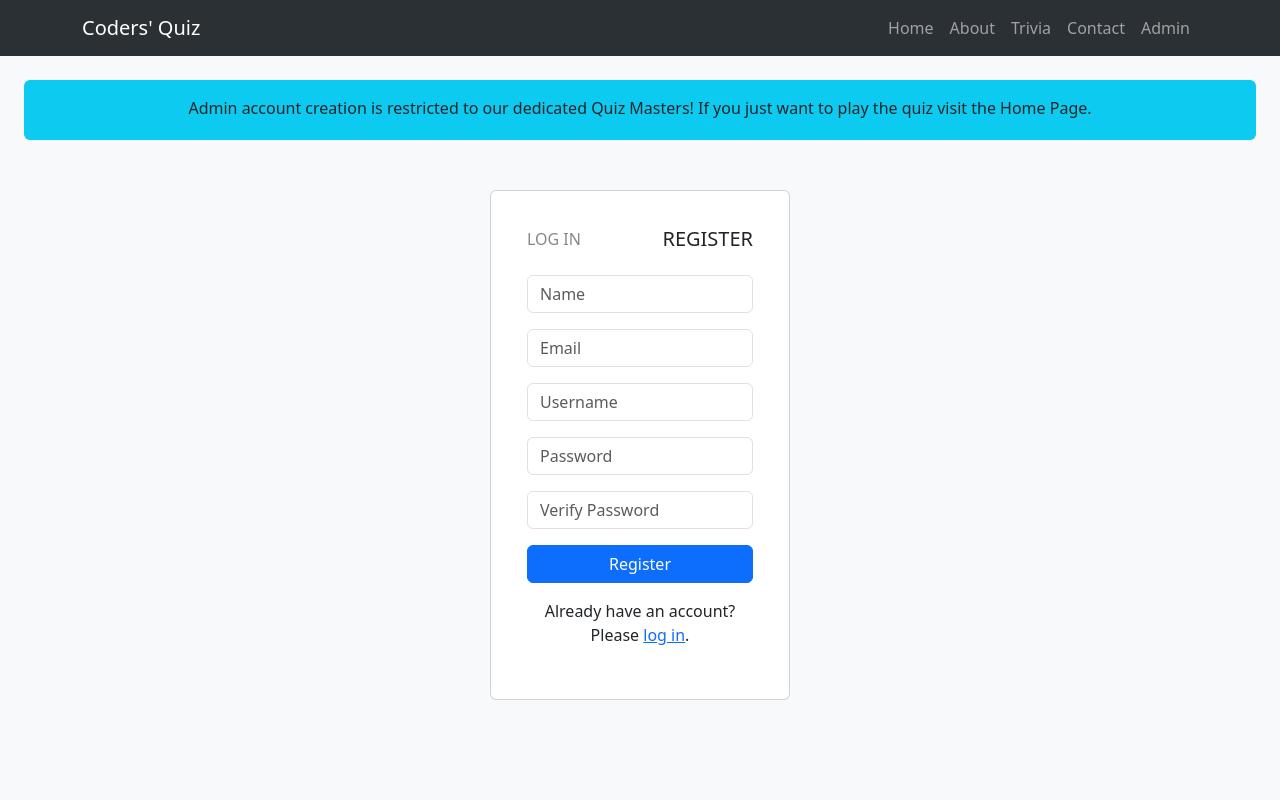
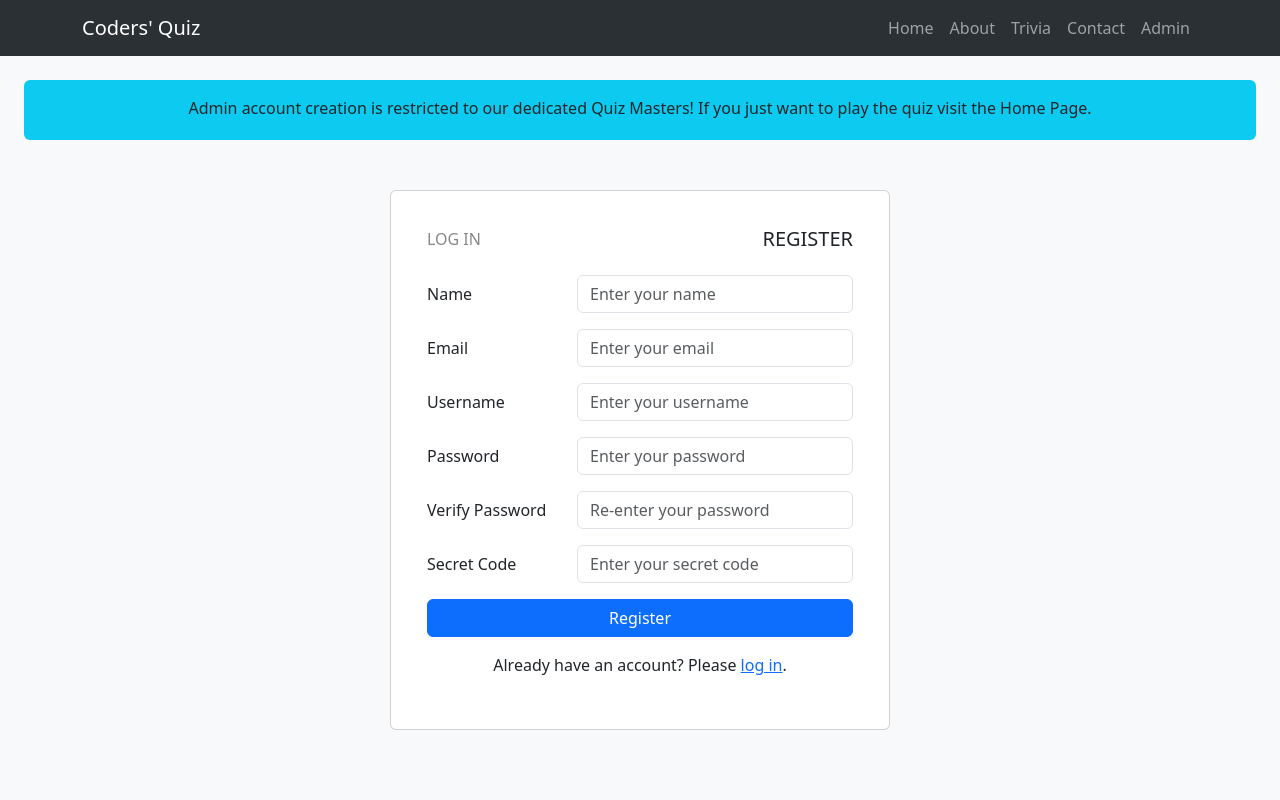
Before and after one commit to ALLHUBS-Jan-2024-Liftoff/liftoff-curious, a React (Create React App) app in the folder quiz-ui/: page /register in a window 1280 px wide. Shown: the top 800 px of the page. Built offline with nearby package versions, Linux system fonts and the light colour scheme.

Commit message:
Added Secret Code, Form Lebels for Login/Register, Handled partial attempt on trivia

```diff
--- a/quiz-ui/src/pages/TriviaPage.jsx
+++ b/quiz-ui/src/pages/TriviaPage.jsx
@@ -61,7 +61,7 @@ const TriviaPage = () => {
     const handleSubmit = () => {
         let correctAnswers = 0;
         questions.forEach((question, index) => {
-            if (answers[index] === question.correct_answer) {
+            if (answers[index] && answers[index] === question.correct_answer) {
                 correctAnswers++;
             }
         });
@@ -136,7 +136,7 @@ const TriviaPage = () => {
                                 <div key={index} className="mb-3 p-3 border rounded">
                                     <p>{he.decode(question.question)}</p>
                                     <p>
-                                        Your answer: <span className="fw-normal">{he.decode(answers[index])}</span>
+                                        Your answer: <span className="fw-normal">{he.decode(answers[index] || "No answer")}</span>
                                         {answers[index] === question.correct_answer ? (
                                             <span className="badge bg-success ms-2">✓ Correct</span>
                                         ) : (
--- a/quiz-ui/src/routes/Login.jsx
+++ b/quiz-ui/src/routes/Login.jsx
@@ -7,47 +7,59 @@ import AuthContext from '../context/AuthContext';
 const Login = () => {
   const [username, setUsername] = useState('');
   const [password, setPassword] = useState('');
+  const [error, setError] = useState('');
   const navigate = useNavigate();
   const { login } = useContext(AuthContext);
 
   const handleSubmit = async (e) => {
     e.preventDefault();
     try {
-      await axiosPublicInstance.post('/users/login', { username, password });
+      const response = await axiosPublicInstance.post('/users/login', { username, password });
       login(username);
       navigate('/quizmaster');
     } catch (error) {
-      console.error('Login failed', error);
+      setError(error.response.data.message);
     }
   };
 
   return (
-    <div className="p-lg-4 bg-light" style={{ minHeight: '750px'}} >
-      <div className="bg-info pt-3 pb-1 mb-4 rounded"><p className="text-center">Are you an Admin User? If yes, please login to access the Quizmaster Control!</p></div>
-      <div className="card" style={{ width: '300px', margin: 'auto', marginTop: '50px', padding: '20px' }}>
+    <div className="p-lg-4 bg-light" style={{ minHeight: '750px' }}>
+      <div className="bg-info pt-3 pb-1 mb-4 rounded">
+        <p className="text-center">Are you an Admin User? If yes, please login to access the Quizmaster Control!</p>
+      </div>
+      <div className="card" style={{ width: '500px', maxWidth: '100%', margin: 'auto', marginTop: '50px', padding: '20px' }}>
         <div className="card-body">
           <div className="d-flex justify-content-between mb-3">
             <h5 className="card-title">LOG IN</h5>
             <Link to="/register" className="card-link" style={{ color: '#888', textDecoration: 'none' }}>REGISTER</Link>
           </div>
+          {error && <div className="alert alert-danger" role="alert">{error}</div>}
           <form onSubmit={handleSubmit}>
-            <div className="mb-3">
+            <div className="mb-3 row">
+              <label htmlFor="username" className="col-sm-4 col-form-label">Username</label>
+              <div className="col-sm-8">
                 <input
                   type="text"
                   className="form-control"
+                  id="username"
                   value={username}
                   onChange={(e) => setUsername(e.target.value)}
-                placeholder="Username"
+                  placeholder="Enter your username"
                 />
               </div>
-            <div className="mb-3">
+            </div>
+            <div className="mb-3 row">
+              <label htmlFor="password" className="col-sm-4 col-form-label">Password</label>
+              <div className="col-sm-8">
                 <input
                   type="password"
                   className="form-control"
+                  id="password"
                   value={password}
                   onChange={(e) => setPassword(e.target.value)}
-                placeholder="Password"
+                  placeholder="Enter your password"
                 />
+              </div>
             </div>
             <button type="submit" className="btn btn-primary w-100">Log in</button>
           </form>
--- a/quiz-ui/src/routes/Register.jsx
+++ b/quiz-ui/src/routes/Register.jsx
@@ -6,84 +6,122 @@ import AuthContext from '../context/AuthContext';
 
 const Register = () => {
   const [name, setName] = useState('');
-  const [email, setEmail] = useState ('');
+  const [email, setEmail] = useState('');
   const [username, setUsername] = useState('');
   const [password, setPassword] = useState('');
   const [verifyPassword, setVerifyPassword] = useState('');
+  const [secretCode, setSecretCode] = useState('');
+  const [error, setError] = useState('');
   const navigate = useNavigate();
   const { login } = useContext(AuthContext);
 
   const handleSubmit = async (e) => {
     e.preventDefault();
     try {
-      await axiosPublicInstance.post('/users/register', { name, email, username, password, verifyPassword });
+      const response = await axiosPublicInstance.post('/users/register', { name, email, username, password, verifyPassword, secretCode });
       login(username);
       navigate('/quizmaster');
     } catch (error) {
-      console.error('Registration failed', error);
+      setError(error.response.data.message);
     }
   };
 
   return (
-    <div className="p-lg-4 bg-light" style={{ minHeight: '750px'}} >
-      <div className="bg-info pt-3 pb-1 mb-4 rounded"><p className="text-center">Admin account creation is restricted to our dedicated Quiz Masters! If you just want to play the quiz visit the Home Page.</p></div>
-      <div className="card" style={{ width: '300px', margin: 'auto', marginTop: '50px', padding: '20px' }}>
+    <div className="p-lg-4 bg-light" style={{ minHeight: '750px' }}>
+      <div className="bg-info pt-3 pb-1 mb-4 rounded">
+        <p className="text-center">Admin account creation is restricted to our dedicated Quiz Masters! If you just want to play the quiz visit the Home Page.</p>
+      </div>
+      <div className="card" style={{ width: '500px', maxWidth: '100%', margin: 'auto', marginTop: '50px', padding: '20px' }}>
         <div className="card-body">
           <div className="d-flex justify-content-between mb-3">
             <Link to="/login" className="card-link" style={{ color: '#888', textDecoration: 'none' }}>LOG IN</Link>
             <h5 className="card-title">REGISTER</h5>
           </div>
+          {error && <div className="alert alert-danger" role="alert">{error}</div>}
           <form onSubmit={handleSubmit}>
-            <div className="mb-3">
+            <div className="mb-3 row">
+              <label htmlFor="name" className="col-sm-4 col-form-label">Name</label>
+              <div className="col-sm-8">
                 <input
                   type="text"
                   className="form-control"
+                  id="name"
                   value={name}
                   onChange={(e) => setName(e.target.value)}
-                required={true}
-                placeholder="Name"
+                  placeholder="Enter your name"
+                  required
                 />
               </div>
-            <div className="mb-3">
+            </div>
+            <div className="mb-3 row">
+              <label htmlFor="email" className="col-sm-4 col-form-label">Email</label>
+              <div className="col-sm-8">
+                <input
+                  type="email"
+                  className="form-control"
+                  id="email"
+                  value={email}
+                  onChange={(e) => setEmail(e.target.value)}
+                  placeholder="Enter your email"
+                  required
+                />
+              </div>
+            </div>
+            <div className="mb-3 row">
+              <label htmlFor="username" className="col-sm-4 col-form-label">Username</label>
+              <div className="col-sm-8">
                 <input
                   type="text"
                   className="form-control"
-                value={email}
-                onChange={(e) => setEmail(e.target.value)}
-                required={true}
-                placeholder="Email"
+                  id="username"
+                  value={username}
+                  onChange={(e) => setUsername(e.target.value)}
+                  placeholder="Enter your username"
+                  required
                 />
               </div>
-
-            <div className="mb-3">
-              <input
-                type="text"
-                className="form-control"
-                value={username}
-                onChange={(e) => setUsername(e.target.value)}
-                required={true}
-                placeholder="Username"
-              />
             </div>
-            <div className="mb-3">
+            <div className="mb-3 row">
+              <label htmlFor="password" className="col-sm-4 col-form-label">Password</label>
+              <div className="col-sm-8">
                 <input
                   type="password"
                   className="form-control"
+                  id="password"
                   value={password}
                   onChange={(e) => setPassword(e.target.value)}
-                required={true}
-                placeholder="Password"
+                  placeholder="Enter your password"
+                  required
                 />
               </div>
-            <div className="mb-3">
+            </div>
+            <div className="mb-3 row">
+              <label htmlFor="verifyPassword" className="col-sm-4 col-form-label">Verify Password</label>
+              <div className="col-sm-8">
                 <input
                   type="password"
                   className="form-control"
+                  id="verifyPassword"
                   value={verifyPassword}
                   onChange={(e) => setVerifyPassword(e.target.value)}
-                required={true}
-                placeholder="Verify Password"
+                  placeholder="Re-enter your password"
+                  required
                 />
+              </div>
+            </div>
+            <div className="mb-3 row">
+              <label htmlFor="secretCode" className="col-sm-4 col-form-label">Secret Code</label>
+              <div className="col-sm-8">
+                <input
+                  type="password"
+                  className="form-control"
+                  id="secretCode"
+                  value={secretCode}
+                  onChange={(e) => setSecretCode(e.target.value)}
+                  placeholder="Enter your secret code"
+                  required
+                />
+              </div>
             </div>
             <button type="submit" className="btn btn-primary w-100">Register</button>
           </form>
```
Also changed, not shown: 2 other files (tests, documents, lock files or other folders). Lines whose indentation alone changed are shown as unchanged.
